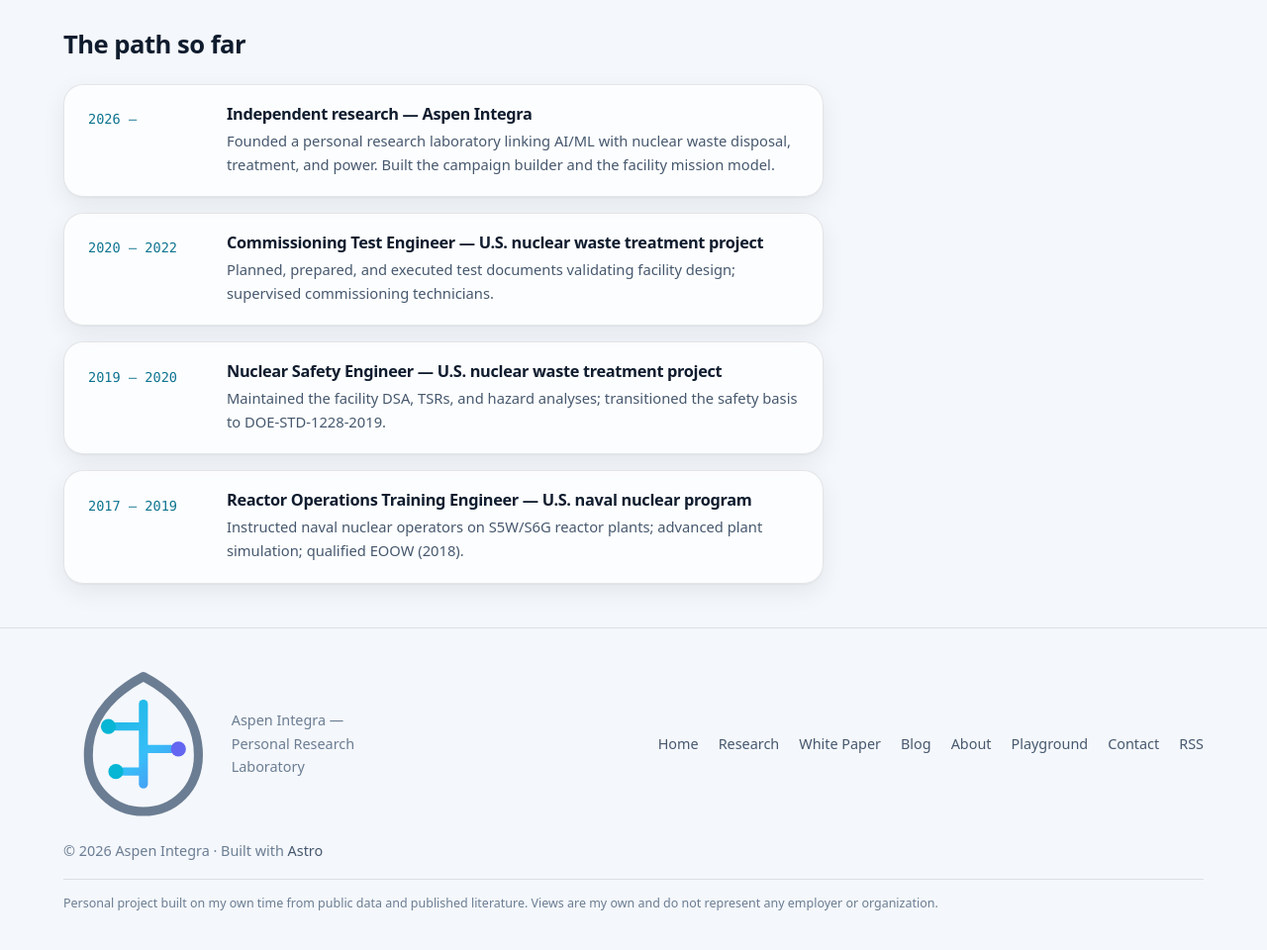
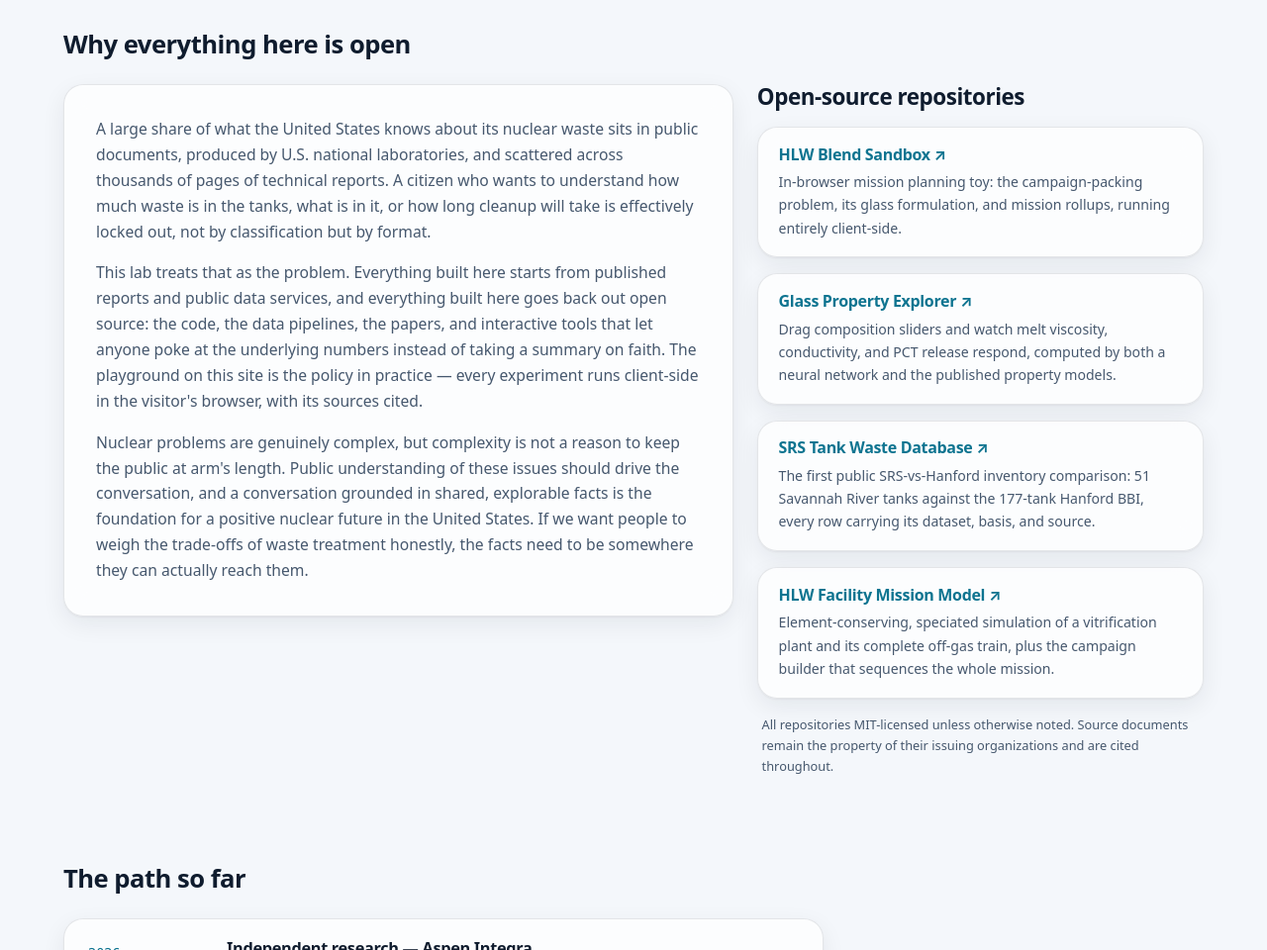
Before and after one commit to aspen8494/aspenintegra-site, an Astro site: page /about in a window 1280 px wide. Shown: the part 1840-2800 px from the top of the page at 99% size. Built offline with nearby package versions, Linux system fonts and the light colour scheme; Astro itself is replaced by a stand-in of ours.

Commit message:
About: add open-source commitment section; light touches to home + playground
- New 'Why everything here is open' section on the About page: the lab's
  position that public knowledge in national-lab reports should be
  distilled into something the public can understand and visualize, that
  public understanding should drive the nuclear conversation, and that
  open-source tooling is how this lab acts on it. Four public repos
  listed alongside.
- Home hero lede: one added sentence on open source from public data.
- Playground lede: notes all experiments are open source, client-side,
  sources cited.

```diff
--- a/src/pages/about.astro
+++ b/src/pages/about.astro
@@ -32,6 +32,33 @@ const skillGroups = [
       'Classification systems & evaluation harness design',
       'Git-driven development & CI (GitHub Actions)',
     ],
+  },
+];
+
+const openSource = [
+  {
+    href: 'https://github.com/aspen8494/hanford-blend-sandbox',
+    title: 'HLW Blend Sandbox',
+    detail:
+      'In-browser mission planning toy: the campaign-packing problem, its glass formulation, and mission rollups, running entirely client-side.',
+  },
+  {
+    href: 'https://github.com/aspen8494/glass-property-explorer',
+    title: 'Glass Property Explorer',
+    detail:
+      'Drag composition sliders and watch melt viscosity, conductivity, and PCT release respond, computed by both a neural network and the published property models.',
+  },
+  {
+    href: 'https://github.com/aspen8494/srs-tank-waste-database',
+    title: 'SRS Tank Waste Database',
+    detail:
+      'The first public SRS-vs-Hanford inventory comparison: 51 Savannah River tanks against the 177-tank Hanford BBI, every row carrying its dataset, basis, and source.',
+  },
+  {
+    href: 'https://github.com/aspen8494/hlw-facility-mission-model',
+    title: 'HLW Facility Mission Model',
+    detail:
+      'Element-conserving, speciated simulation of a vitrification plant and its complete off-gas train, plus the campaign builder that sequences the whole mission.',
   },
 ];
 
@@ -163,6 +190,57 @@ const timeline = [
 
   <section class="section-sm">
     <div class="container">
+      <h2 class="path-title">Why everything here is open</h2>
+      <div class="open-source-grid">
+        <div class="glass-card open-card">
+          <p>
+            A large share of what the United States knows about its nuclear waste sits in
+            public documents, produced by U.S. national laboratories, and scattered
+            across thousands of pages of technical reports. A citizen who
+            wants to understand how much waste is in the tanks, what is in it, or how
+            long cleanup will take is effectively locked out, not by classification but
+            by format.
+          </p>
+          <p>
+            This lab treats that as the problem. Everything built here starts from
+            published reports and public data services, and everything built here goes
+            back out open source: the code, the data pipelines, the papers, and
+            interactive tools that let anyone poke at the underlying numbers instead of
+            taking a summary on faith. The playground on this site is the policy in
+            practice — every experiment runs client-side in the visitor's browser, with
+            its sources cited.
+          </p>
+          <p>
+            Nuclear problems are genuinely complex, but complexity is not a reason to
+            keep the public at arm's length. Public understanding of these issues should
+            drive the conversation, and a conversation grounded in shared, explorable
+            facts is the foundation for a positive nuclear future in the United States.
+            If we want people to weigh the trade-offs of waste treatment honestly, the
+            facts need to be somewhere they can actually reach them.
+          </p>
+        </div>
+
+        <div class="about-stack">
+          <h2>Open-source repositories</h2>
+          {
+            openSource.map((repo) => (
+              <a class="glass-card repo-card" href={repo.href} target="_blank" rel="noopener noreferrer">
+                <h3>{repo.title} ↗</h3>
+                <p>{repo.detail}</p>
+              </a>
+            ))
+          }
+          <p class="open-note">
+            All repositories MIT-licensed unless otherwise noted. Source documents remain
+            the property of their issuing organizations and are cited throughout.
+          </p>
+        </div>
+      </div>
+    </div>
+  </section>
+
+  <section class="section-sm">
+    <div class="container">
       <h2 class="path-title">The path so far</h2>
       <ol class="timeline">
         {
@@ -233,6 +311,10 @@ const timeline = [
     gap: 1rem;
   }
 
+  .about-stack h2 {
+    font-size: 1.4rem;
+  }
+
   .skill-card {
     padding: 1.4rem 1.6rem;
   }
@@ -253,6 +335,59 @@ const timeline = [
   .path-title {
     font-size: 1.6rem;
     margin-bottom: 1.5rem;
+  }
+
+  .open-source-grid {
+    display: grid;
+    gap: 1.5rem;
+  }
+
+  @media (min-width: 56rem) {
+    .open-source-grid {
+      grid-template-columns: 3fr 2fr;
+      align-items: start;
+    }
+  }
+
+  .open-card {
+    padding: 2rem;
+    display: flex;
+    flex-direction: column;
+    gap: 1rem;
+  }
+
+  .open-card p {
+    color: var(--text-muted);
+    font-size: 0.98rem;
+    line-height: 1.65;
+  }
+
+  .repo-card {
+    padding: 1.1rem 1.3rem;
+    color: var(--text);
+    display: flex;
+    flex-direction: column;
+    gap: 0.4rem;
+  }
+
+  .repo-card:hover {
+    text-decoration: none;
+  }
+
+  .repo-card h3 {
+    font-size: 1rem;
+    color: var(--accent-strong);
+  }
+
+  .repo-card p {
+    color: var(--text-muted);
+    font-size: 0.88rem;
+  }
+
+  .open-note {
+    color: var(--text-muted);
+    font-size: 0.8rem;
+    padding-left: 0.3rem;
   }
 
   .project-card {
--- a/src/pages/index.astro
+++ b/src/pages/index.astro
@@ -46,6 +46,8 @@ const websiteLd = {
         with a decade across operations, training, safety basis, commissioning, and
         plant engineering. I build the modeling and machine-learning tools the nuclear
         backend has been missing, aimed at waste disposal, treatment, and power.
+        Everything is built open source, from public data, so the public can actually
+        explore it.
       </p>
       <div class="hero-actions">
         <a class="btn btn-primary" href="/research/">Explore research</a>
--- a/src/pages/playground.astro
+++ b/src/pages/playground.astro
@@ -65,7 +65,9 @@ const comingSoon = [
       <h1>Interactive experiments</h1>
       <p class="lede">
         Small client-side models and visualizations. The ideas behind the research, but
-        things you can poke at. Three are live below.
+        things you can poke at. Three are live below, all open source, all built from
+        published public data. Every experiment runs in your browser, with its sources
+        cited.
       </p>
     </div>
   </section>
```
